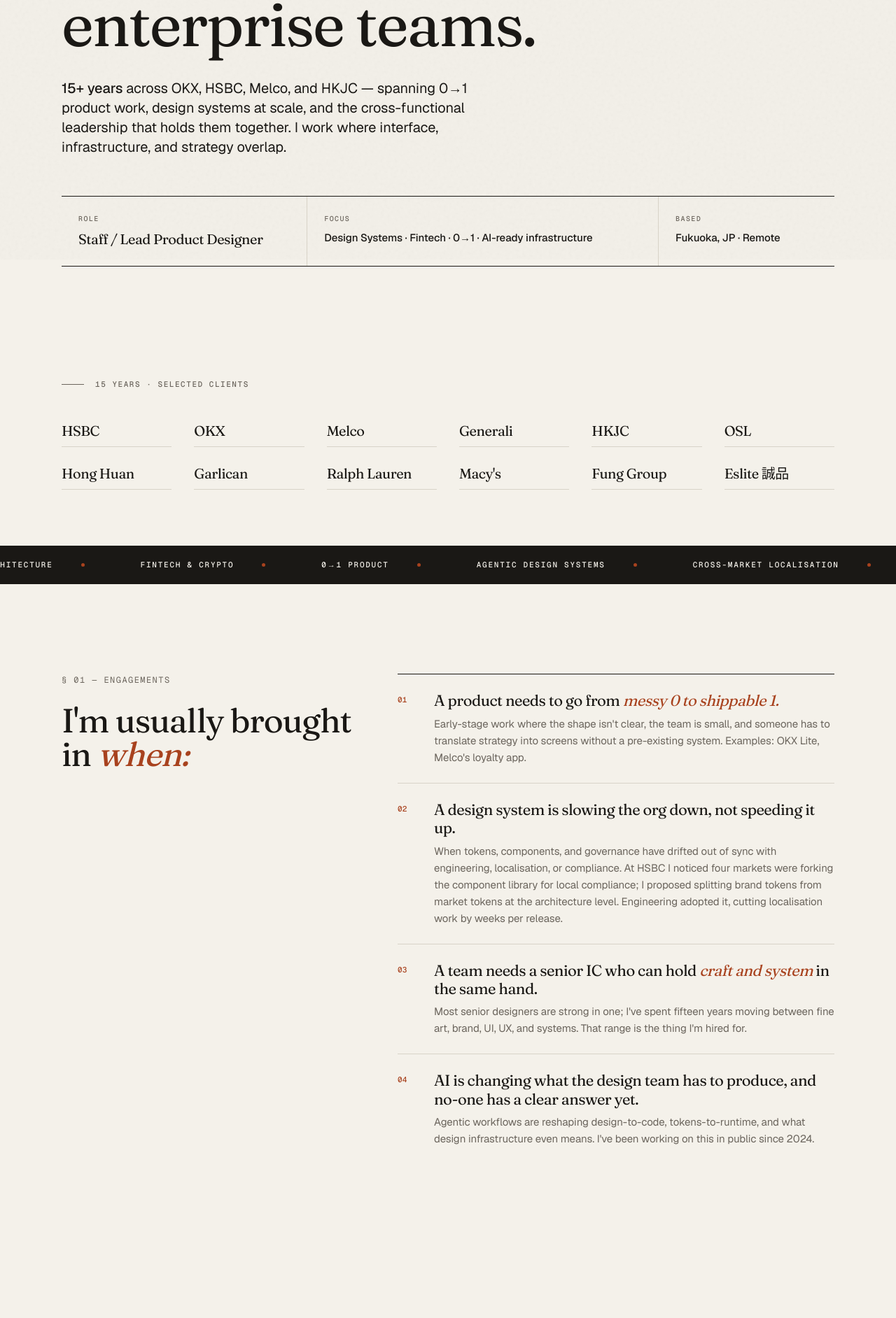
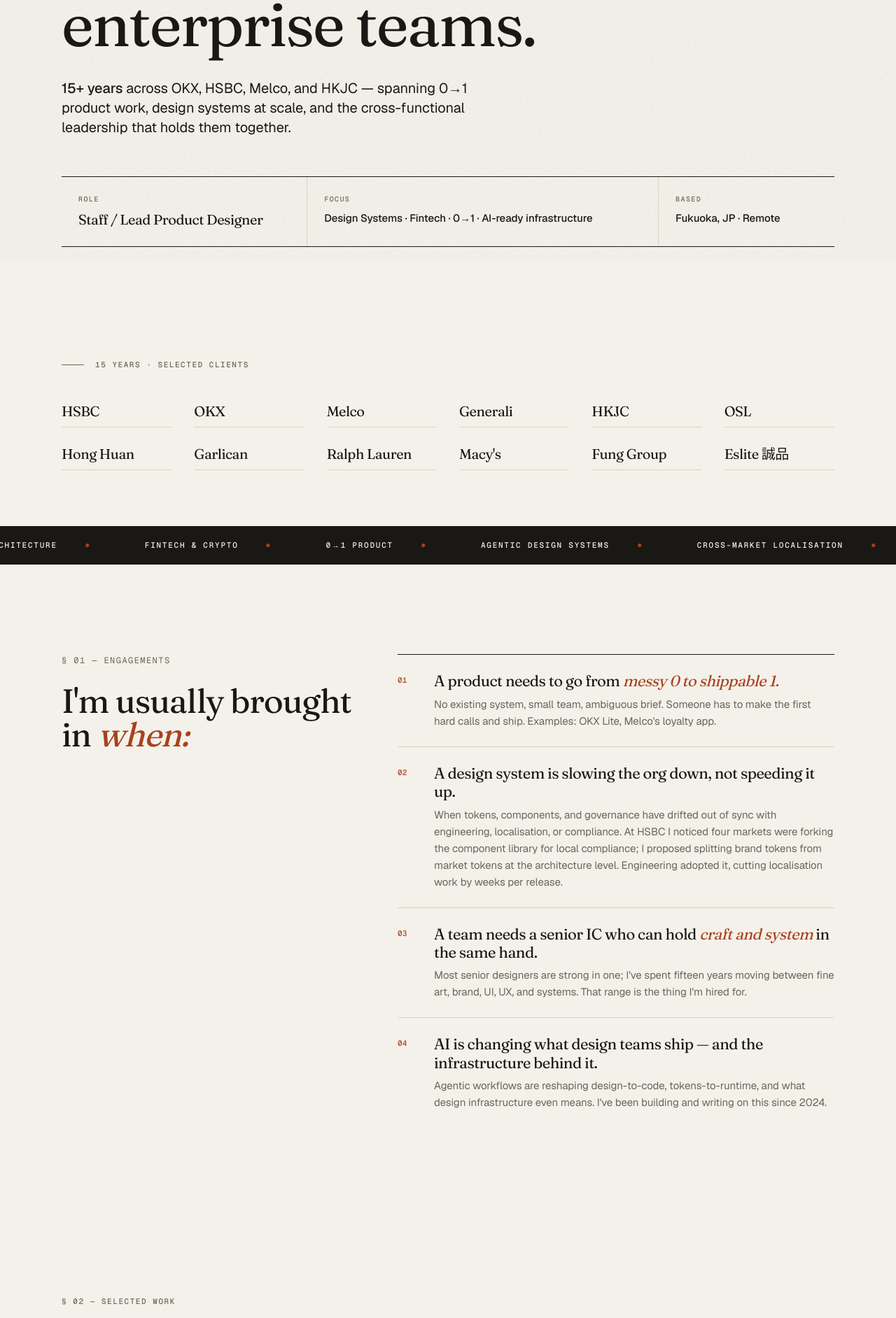
Before and after one commit to zeneojsun/noelcheung-design, a Next.js app: page / in a window 1280 px wide. Shown: the part 429-2313 px from the top of the page at 70% size. Built offline with nearby package versions, Linux system fonts and the light colour scheme.

Commit message:
Tighten copy — more direct, less conceptual
Co-Authored-By: Claude Sonnet 4.6 <noreply@anthropic.com>

```diff
--- a/app/page.tsx
+++ b/app/page.tsx
@@ -27,8 +27,7 @@ export default function Home() {
               <span className="font-medium">15+ years</span> across OKX, HSBC,
               Melco, and HKJC — spanning 0→1 product work, design systems at
               scale, and the cross-functional leadership that holds them
-              together. I work where interface, infrastructure, and strategy
-              overlap.
+              together.
             </p>
 
             {/* Positioning strip */}
@@ -242,8 +241,8 @@ export default function Home() {
                 company{" "}
                 <span className="text-ink">Human For Human 合同会社</span>. Most
                 of my recent work sits at the intersection of design systems
-                and agentic AI — the question of what design infrastructure
-                becomes when the system can design itself.
+                and agentic AI — building the infrastructure that keeps human
+                judgment in the loop when AI is doing the generating.
               </p>
               <p className="pt-2">
                 <a
@@ -268,7 +267,7 @@ const hireItems = [
     num: "01",
     title:
       "A product needs to go from <em class='font-display italic text-accent'>messy 0 to shippable 1.</em>",
-    body: "Early-stage work where the shape isn't clear, the team is small, and someone has to translate strategy into screens without a pre-existing system. Examples: OKX Lite, Melco's loyalty app.",
+    body: "No existing system, small team, ambiguous brief. Someone has to make the first hard calls and ship. Examples: OKX Lite, Melco's loyalty app.",
   },
   {
     num: "02",
@@ -284,15 +283,15 @@ const hireItems = [
   {
     num: "04",
     title:
-      "AI is changing what the design team has to produce, and no-one has a clear answer yet.",
-    body: "Agentic workflows are reshaping design-to-code, tokens-to-runtime, and what design infrastructure even means. I've been working on this in public since 2024.",
+      "AI is changing what design teams ship — and the infrastructure behind it.",
+    body: "Agentic workflows are reshaping design-to-code, tokens-to-runtime, and what design infrastructure even means. I've been building and writing on this since 2024.",
   },
 ];
 
 const impactStats = [
-  { value: "15", suffix: "+", label: "Years of craft" },
+  { value: "15", suffix: "+", label: "Years in practice" },
   { value: "12", label: "Global markets shipped" },
-  { value: "40", suffix: "+", label: "Product teams supported" },
+  { value: "40", suffix: "+", label: "Teams shipped with" },
   { value: "100", label: "Top ADPList mentor" },
 ];
 
@@ -318,7 +317,7 @@ const expertise = [
   {
     tag: "04 — Agentic AI",
     title: "Designing for non-deterministic systems",
-    body: "The hard problems in AI UX aren't 'what the button looks like' — they're confidence states, correction flows, trust calibration, and designing review-ability into outputs that weren't deterministic to begin with. I work on these inside agentic design-systems pipelines.",
+    body: "The hard problems in AI UX aren't 'what the button looks like' — they're confidence states, correction flows, trust calibration, and making AI outputs reviewable by design. I work on this inside live agentic pipelines.",
     meta: "Uncertainty states · Correction UX · MCP · Tokens-to-code",
   },
   {
```
